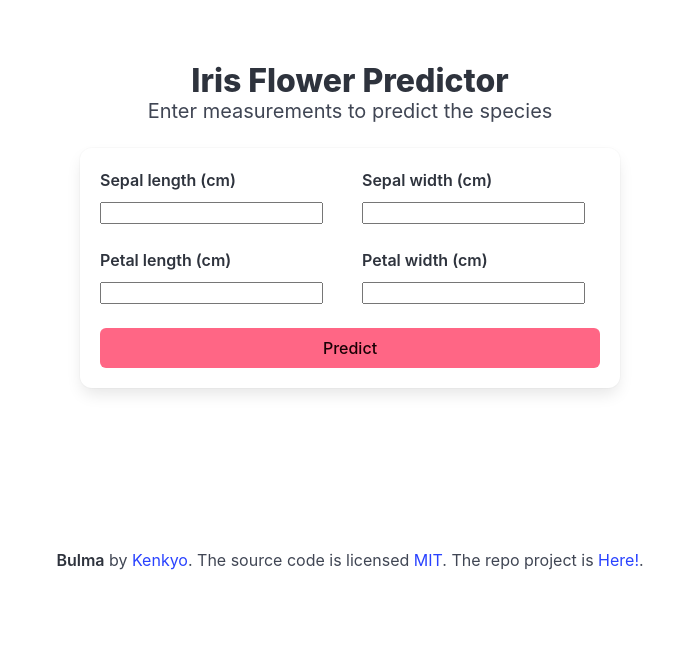
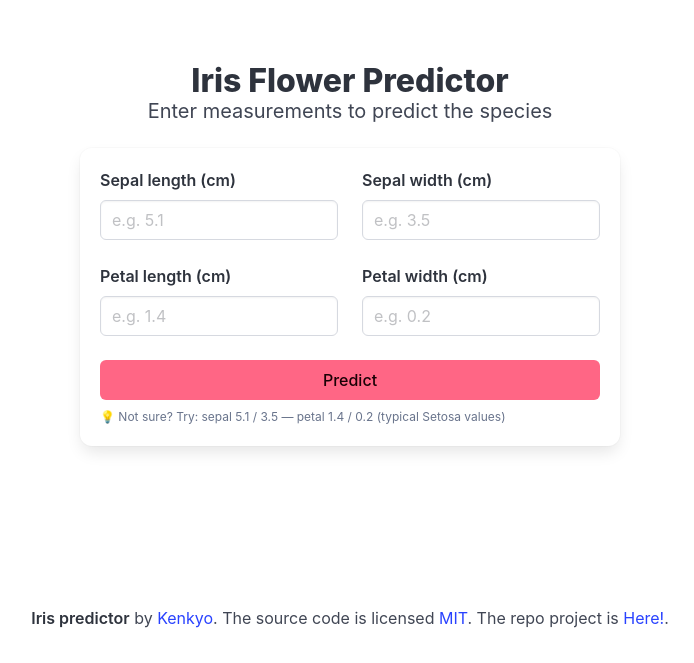
Before and after one commit to Kenkyoo/django-iris-predictor, a Django app: page / in a window 1280 px wide. Shown: the part 137-800 px from the top of the page, without its empty margins (290-984 px from the left). Run offline with Django 4.2, Linux system fonts and the light colour scheme.

Commit message:
ui, ux design

```diff
--- a/predictor/forms.py
+++ b/predictor/forms.py
@@ -2,7 +2,7 @@
 from django import forms
 
 class IrisForm(forms.Form):
-    sepal_length = forms.FloatField(min_value=0, label="Sepal length (cm)")
-    sepal_width  = forms.FloatField(min_value=0, label="Sepal width (cm)")
-    petal_length = forms.FloatField(min_value=0, label="Petal length (cm)")
-    petal_width  = forms.FloatField(min_value=0, label="Petal width (cm)")
+    sepal_length = forms.FloatField(widget=forms.NumberInput(attrs={"class": "input", "placeholder": "e.g. 5.1"}))
+    sepal_width  = forms.FloatField(widget=forms.NumberInput(attrs={"class": "input", "placeholder": "e.g. 3.5"}))
+    petal_length = forms.FloatField(widget=forms.NumberInput(attrs={"class": "input", "placeholder": "e.g. 1.4"}))
+    petal_width  = forms.FloatField(widget=forms.NumberInput(attrs={"class": "input", "placeholder": "e.g. 0.2"}))
--- a/templates/predictor/predict_form.html
+++ b/templates/predictor/predict_form.html
@@ -72,17 +72,36 @@
           </div>
           <button class="button is-danger is-fullwidth" type="submit">Predict</button>
         </form>
+        <p class="help has-text-grey mt-2">
+  💡 		Not sure? Try: sepal 5.1 / 3.5 — petal 1.4 / 0.2 (typical Setosa values)
+        </p>
+        {% if submitted and result %}
+<div class="card mt-3">
+  <div class="card-image">
+    <figure class="image is-4by3">
+      <img
+        src="{% static 'predictor/images/'|add:result.class_name|add:'.jpg' %}"
+        alt="Iris image"
+      />
+    </figure>
+  </div>
+  <div class="card-content">
+    <div class="media">
+      <div class="media-content">
+        <p class="title is-4">{{ result.class_name }}</p>
+      </div>
+    </div>
 
-        {% if submitted and result %}
-        <div class="notification is-light is-success mt-4">
-          <p class="title is-5">{{ result.class_name }}</p>
-          <img src="{% static 'predictor/images/'|add:result.class_name|add:'.jpg' %}" width="200" style="border-radius:8px;" />
+    <div class="content">
           <ul class="mt-3">
             {% for name, p in result.probabilities.items %}
             <li><strong>{{ name }}:</strong> {{ p|floatformat:3 }}</li>
             {% endfor %}
           </ul>
-        </div>
+    </div>
+  </div>
+</div>
+
         {% endif %}
 
       </div>
@@ -92,7 +111,7 @@
   <div class="hero-foot p-4">
   	<div class="content has-text-centered">
     <p>
-      <strong>Bulma</strong> by <a href="https://github.com/Kenkyoo">Kenkyo</a>.
+      <strong>Iris predictor</strong> by <a href="https://github.com/Kenkyoo">Kenkyo</a>.
       The source code is licensed
       <a href="https://opensource.org/license/mit">MIT</a>. The
       repo project is
```
